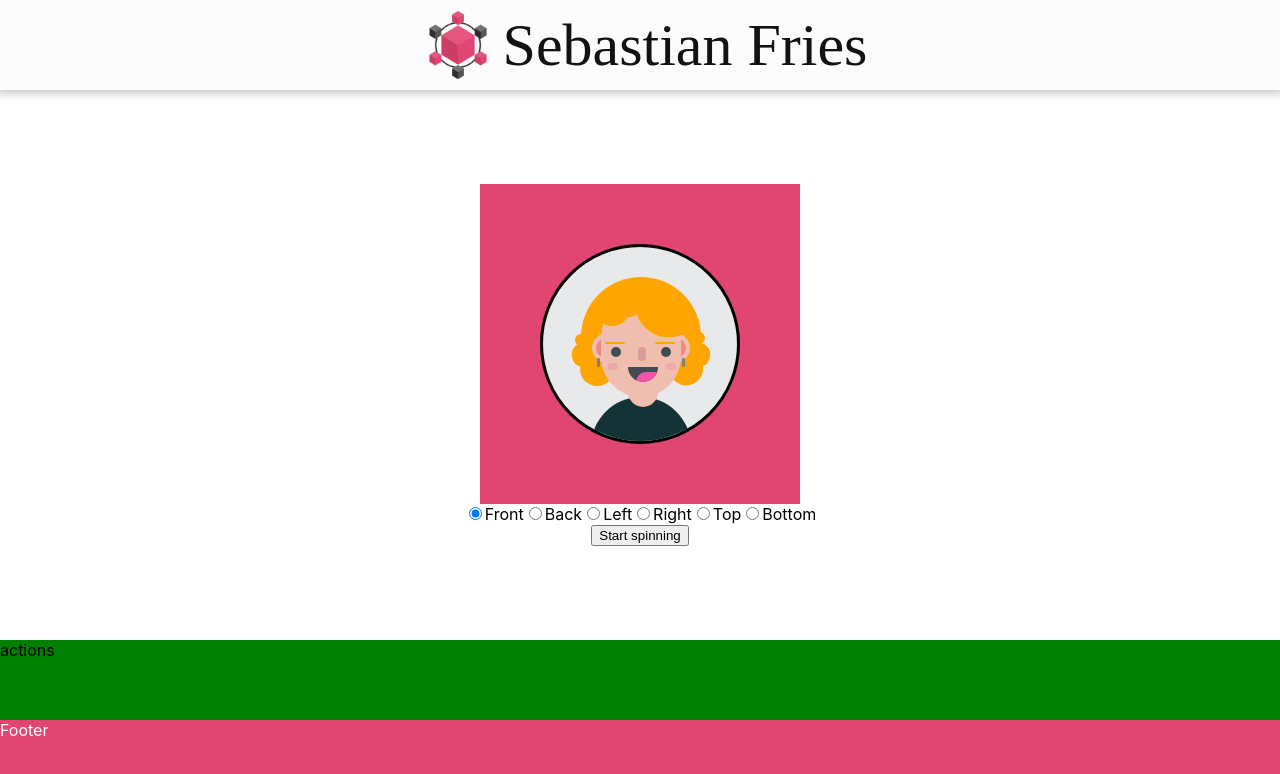
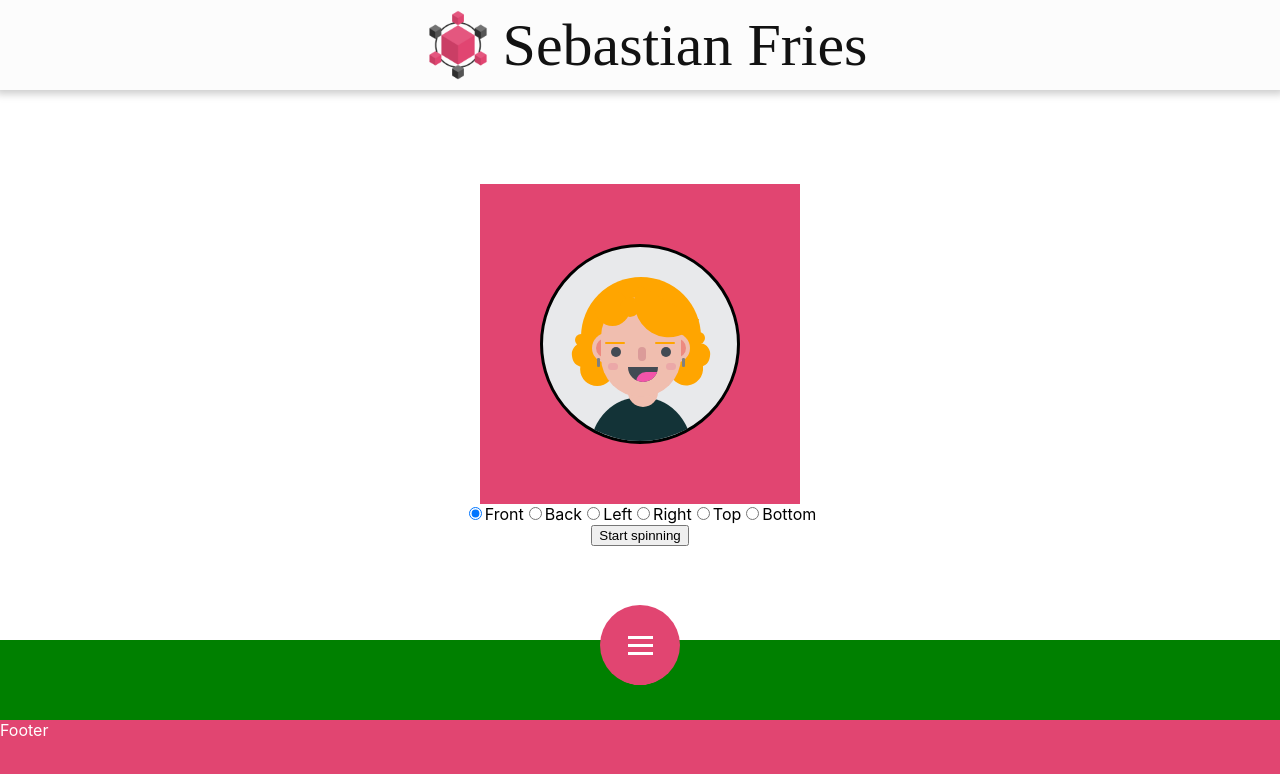
Before and after one commit to frse97/sebastianfries, a React (Create React App) app: page / in a window 1280 px wide. Shown: the top 774 px of the page. Built offline with nearby package versions, Linux system fonts and the light colour scheme; a web font is replaced by a local one.

Commit message:
Added menu.

```diff
--- a/package.json
+++ b/package.json
@@ -10,6 +10,9 @@
   },
   "homepage": "https://frse97.github.io/sebastianfries",
   "dependencies": {
+    "@fortawesome/fontawesome-svg-core": "^6.1.1",
+    "@fortawesome/free-brands-svg-icons": "^6.1.1",
+    "@fortawesome/react-fontawesome": "^0.1.18",
     "@testing-library/jest-dom": "^5.16.4",
     "@testing-library/react": "^13.1.1",
     "@testing-library/user-event": "^13.5.0",
--- a/src/components/FrseActions/FrseActions.tsx
+++ b/src/components/FrseActions/FrseActions.tsx
@@ -1,10 +1,15 @@
 import React from "react";
+import { FrseSocialMenu } from "../FrseSocialMenu";
 import "./FrseActions.scss";
 
 interface IFrseActions {}
 
 const FrseActions: React.FC<IFrseActions> = (props) => {
-  return <>actions</>;
+  return (
+    <>
+      <FrseSocialMenu />
+    </>
+  );
 };
 
 export default FrseActions;
--- /dev/null
+++ b/src/components/FrseSocialMenu/FrseSocialMenu.scss
@@ -0,0 +1,196 @@
+.nav {
+  height: 100%;
+  padding: 20px;
+  filter: url(#shadow-goo);
+}
+
+.nav-item {
+  width: 50px;
+  height: 50px;
+  margin-left: -25px;
+  margin-top: -25px;
+  display: flex;
+  align-items: center;
+  justify-content: center;
+  font-size: 24px;
+  color: white;
+}
+
+.nav-item:hover {
+  background-color: var(--primary-color-dark);
+}
+
+.nav-item:hover i {
+  -webkit-transition: all 0.3s ease-out;
+  -moz-transition: all 0.3s ease-out;
+  -o-transition: all 0.3s ease-out;
+  transition: all 0.3s ease-out;
+  transform: rotate(360deg);
+}
+
+.toggle {
+  width: 80px;
+  height: 80px;
+  margin-left: -40px;
+  margin-top: -40px;
+  z-index: 2;
+}
+
+.toggle:hover {
+  -webkit-animation: bounce 1s cubic-bezier(0, 0.42, 0.42, 1);
+  animation: bounce 1s cubic-bezier(0, 0.42, 0.42, 1);
+}
+
+.nav-item,
+.toggle,
+.wobble {
+  position: absolute;
+  bottom: 35px;
+  left: 50%;
+  text-align: center;
+  background-color: var(--primary-color);
+  border-radius: 50%;
+  cursor: pointer;
+  transition: all 0.8s cubic-bezier(0, 0.42, 0.42, 1);
+}
+
+.nav-item i {
+  line-height: 50px;
+}
+
+.toggle i {
+  line-height: 80px;
+}
+/* Wobble effect & Slideout nav */
+
+.wobble {
+  width: 70px;
+  height: 70px;
+  margin-left: -35px;
+  margin-top: -35px;
+}
+/* Slide-out */
+
+nav .slide-out:nth-child(1) {
+  -webkit-transform: translate(90px, -20px) scale(1.2);
+  transform: translate(90px, -20px) scale(1.2);
+}
+
+nav .slide-out:nth-child(2) {
+  -webkit-transform: translate(160px, -40px);
+  transform: translate(160px, -40px);
+}
+
+nav .slide-out:nth-child(3) {
+  -webkit-transform: translate(-90px, -20px) scale(1.2);
+  transform: translate(-90px, -20px) scale(1.2);
+}
+
+nav .slide-out:nth-child(4) {
+  transform: translate(-160px, -40px);
+}
+/* Bounce */
+
+@-webkit-keyframes bounce {
+  50% {
+    -webkit-transform: scale(1.1);
+  }
+  30% {
+    -webkit-transform: scale(0.95);
+  }
+}
+
+@keyframes bounce {
+  50% {
+    transform: scale(1.1);
+  }
+  30% {
+    transform: scale(0.95);
+  }
+}
+/* Wobble effect */
+
+.ripple:nth-child(1) {
+  -webkit-animation: wobble-1 1s ease-in-out;
+  animation: wobble-1 1s ease-in-out;
+}
+
+.ripple:nth-child(2) {
+  -webkit-animation: wobble-2 1s linear;
+  animation: wobble-2 1s linear;
+}
+/* First blob */
+
+@-webkit-keyframes wobble-1 {
+  10% {
+    -webkit-transform: translate(-1px, 2px) scale(1.2);
+  }
+  40% {
+    -webkit-transform: translate(2px, -2px) scale(1.2);
+  }
+  100% {
+    -webkit-transform: translate(0px, 0px) scale(1);
+  }
+}
+/* Second blob */
+
+@-webkit-keyframes wobble-2 {
+  20% {
+    -webkit-transform: translate(-3px, 3px) scale(1.08);
+  }
+  100% {
+    -webkit-transform: translate(0px, 0px) scale(1);
+  }
+}
+
+@keyframes wobble-1 {
+  10% {
+    transform: translate(-1px, 2px) scale(1.2);
+  }
+  40% {
+    transform: translate(2px, -2px) scale(1.2);
+  }
+  100% {
+    transform: translate(0px, 0px) scale(1);
+  }
+}
+/* Second blob */
+
+@keyframes wobble-2 {
+  20% {
+    transform: translate(-3px, 3px) scale(1.08);
+  }
+  100% {
+    transform: translate(0px, 0px) scale(1);
+  }
+}
+/* Hamburger icon & Animation */
+
+.hamburger {
+  width: 25px;
+  height: 3px;
+  background: white;
+  display: block;
+  position: absolute;
+  top: 50%;
+  left: 50%;
+  margin-left: -12.5px;
+  margin-top: -1.5px;
+  -webkit-transition: -webkit-transform 200ms;
+  transition: transform 200ms;
+}
+
+.hamburger-1 {
+  -webkit-transform: translate3d(0, -8px, 0);
+  transform: translate3d(0, -8px, 0);
+}
+
+.hamburger-2 {
+  -webkit-transform: translate3d(0, 0, 0);
+  transform: translate3d(0, 0, 0);
+}
+
+.hamburger-3 {
+  -webkit-transform: translate3d(0, 8px, 0);
+  transform: translate3d(0, 8px, 0);
+}
--- /dev/null
+++ b/src/components/FrseSocialMenu/FrseSocialMenu.tsx
@@ -0,0 +1,84 @@
+import React, { useCallback, useState } from "react";
+import cs from "classnames";
+import "./FrseSocialMenu.scss";
+import { FontAwesomeIcon } from "@fortawesome/react-fontawesome";
+import {
+  faInstagram,
+  faLinkedin,
+  faTwitter,
+} from "@fortawesome/free-brands-svg-icons";
+
+const FrseSocialMenu: React.FC = () => {
+  const [isToggled, setIsToggled] = useState(false);
+  const [ripple, setRipple] = useState(false);
+
+  const navItemClassName = cs("nav-item", {
+    "slide-out": isToggled,
+  });
+  const wobbleClassName = cs("wobble", {
+    ripple: ripple,
+  });
+
+  const handleOnToggle = useCallback(() => {
+    setIsToggled(!isToggled);
+    setRipple(true);
+    setTimeout(() => {
+      setRipple(false);
+    }, 1200);
+  }, [isToggled]);
+
+  return (
+    <>
+      <div className="nav">
+        <div className={wobbleClassName} />
+        <div className={wobbleClassName} />
+        <div id="toggle-nav" className="toggle" onClick={handleOnToggle}>
+          <span className="hamburger hamburger-1" />
+          <span className="hamburger hamburger-2" />
+          <span className="hamburger hamburger-3" />
+        </div>
+        <nav>
+          <div className={navItemClassName}>
+            <FontAwesomeIcon icon={faInstagram} />
+          </div>
+          <div className={navItemClassName}>
+            <span>☀️</span>
+          </div>
+          <div className={navItemClassName}>
+            <FontAwesomeIcon icon={faTwitter} />
+          </div>
+          <div className={navItemClassName}>
+            <FontAwesomeIcon icon={faLinkedin} />
+          </div>
+          {/* ☀️ */}
+        </nav>
+      </div>
+
+      <svg xmlns="http://www.w3.org/2000/svg" version="1.1">
+        <defs>
+          <filter id="shadowed-goo">
+            <feGaussianBlur in="SourceGraphic" result="blur" stdDeviation="8" />
+            <feColorMatrix
+              in="blur"
+              mode="matrix"
+              values="1 0 0 0 0  0 1 0 0 0  0 0 1 0 0  0 0 0 18 -7"
+              result="goo"
+            />
+            <feGaussianBlur in="goo" stdDeviation="3" result="shadow" />
+            <feColorMatrix
+              in="shadow"
+              mode="matrix"
+              values="0 0 0 0 0  0 0 0 0 0  0 0 0 0 0  0 0 0 1 -0.2"
+              result="shadow"
+            />
+            <feOffset in="shadow" dx="1" dy="1" result="shadow" />
+            <feBlend in2="shadow" in="goo" result="goo" />
+            <feBlend in2="goo" in="SourceGraphic" result="mix" />
+          </filter>
+        </defs>
+      </svg>
+    </>
+  );
+};
+
+export default FrseSocialMenu;
--- /dev/null
+++ b/src/components/FrseSocialMenu/index.ts
@@ -0,0 +1 @@
+export { default as FrseSocialMenu } from "./FrseSocialMenu";
--- a/src/components/index.ts
+++ b/src/components/index.ts
@@ -3,3 +3,5 @@ export * from "./FrseCube";
 export * from "./FrseFooter";
 export * from "./FrseHeader";
 export * from "./FrseMain";
+export * from "./FrsePortfolioLogo";
+export * from "./FrseSocialMenu";
```
Also changed, not shown: 1 other file (tests, documents, lock files or other folders).
